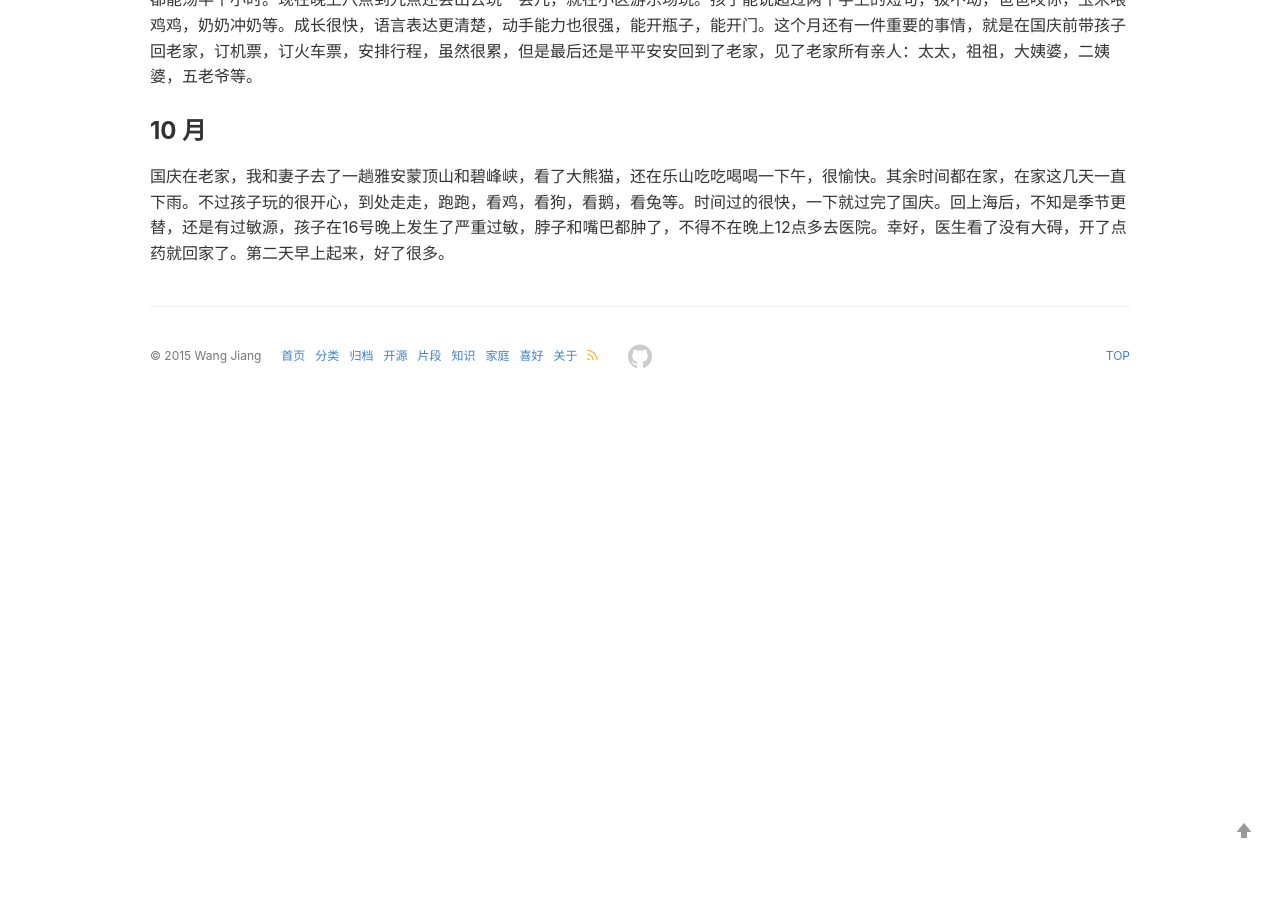
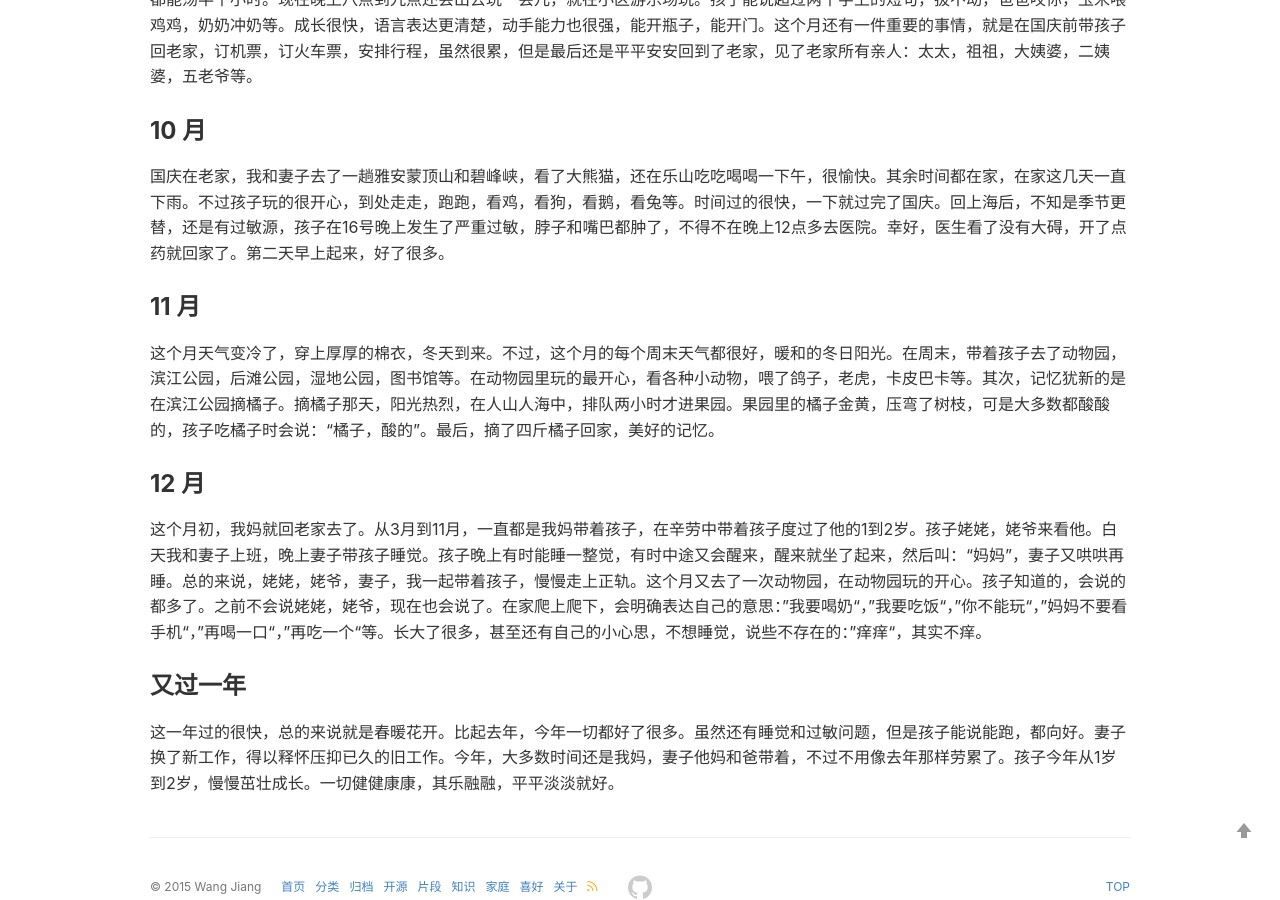
Before and after one commit to WJRye/wjrye.github.io, a Jekyll site: the page built from _family/2024-07-31-Summay.md, in a window 1280 px wide and 900 px high, scrolled down 1743 px. Built offline with Jekyll 4.4.1, drawn with Linux system fonts in a browser that asks for light colours; a style sheet for code colours, icons or effects is not loaded; before the commit the page ends 2148 px from its top, so only the background shows below that.

Commit message:
feat: summay

```diff
--- a/_family/2024-07-31-Summay.md
+++ b/_family/2024-07-31-Summay.md
@@ -59,3 +59,14 @@ mindmap2: false
 ### 10 月
 
 <p>国庆在老家，我和妻子去了一趟雅安蒙顶山和碧峰峡，看了大熊猫，还在乐山吃吃喝喝一下午，很愉快。其余时间都在家，在家这几天一直下雨。不过孩子玩的很开心，到处走走，跑跑，看鸡，看狗，看鹅，看兔等。时间过的很快，一下就过完了国庆。回上海后，不知是季节更替，还是有过敏源，孩子在16号晚上发生了严重过敏，脖子和嘴巴都肿了，不得不在晚上12点多去医院。幸好，医生看了没有大碍，开了点药就回家了。第二天早上起来，好了很多。</p>
+
+### 11 月
+
+<p>这个月天气变冷了，穿上厚厚的棉衣，冬天到来。不过，这个月的每个周末天气都很好，暖和的冬日阳光。在周末，带着孩子去了动物园，滨江公园，后滩公园，湿地公园，图书馆等。在动物园里玩的最开心，看各种小动物，喂了鸽子，老虎，卡皮巴卡等。其次，记忆犹新的是在滨江公园摘橘子。摘橘子那天，阳光热烈，在人山人海中，排队两小时才进果园。果园里的橘子金黄，压弯了树枝，可是大多数都酸酸的，孩子吃橘子时会说：“橘子，酸的”。最后，摘了四斤橘子回家，美好的记忆。</p>
+### 12 月
+
+<p>这个月初，我妈就回老家去了。从3月到11月，一直都是我妈带着孩子，在辛劳中带着孩子度过了他的1到2岁。孩子姥姥，姥爷来看他。白天我和妻子上班，晚上妻子带孩子睡觉。孩子晚上有时能睡一整觉，有时中途又会醒来，醒来就坐了起来，然后叫：“妈妈”，妻子又哄哄再睡。总的来说，姥姥，姥爷，妻子，我一起带着孩子，慢慢走上正轨。这个月又去了一次动物园，在动物园玩的开心。孩子知道的，会说的都多了。之前不会说姥姥，姥爷，现在也会说了。在家爬上爬下，会明确表达自己的意思：”我要喝奶“，”我要吃饭“，”你不能玩“，”妈妈不要看手机“，”再喝一口“，”再吃一个“等。长大了很多，甚至还有自己的小心思，不想睡觉，说些不存在的：”痒痒“，其实不痒。</p>
+
+### 又过一年
+
+<p>这一年过的很快，总的来说就是春暖花开。比起去年，今年一切都好了很多。虽然还有睡觉和过敏问题，但是孩子能说能跑，都向好。妻子换了新工作，得以释怀压抑已久的旧工作。今年，大多数时间还是我妈，妻子他妈和爸带着，不过不用像去年那样劳累了。孩子今年从1岁到2岁，慢慢茁壮成长。一切健健康康，其乐融融，平平淡淡就好。</p>
```
Also changed, not shown: _wiki/2024-12-07.md (added, +34 -0 lines).
